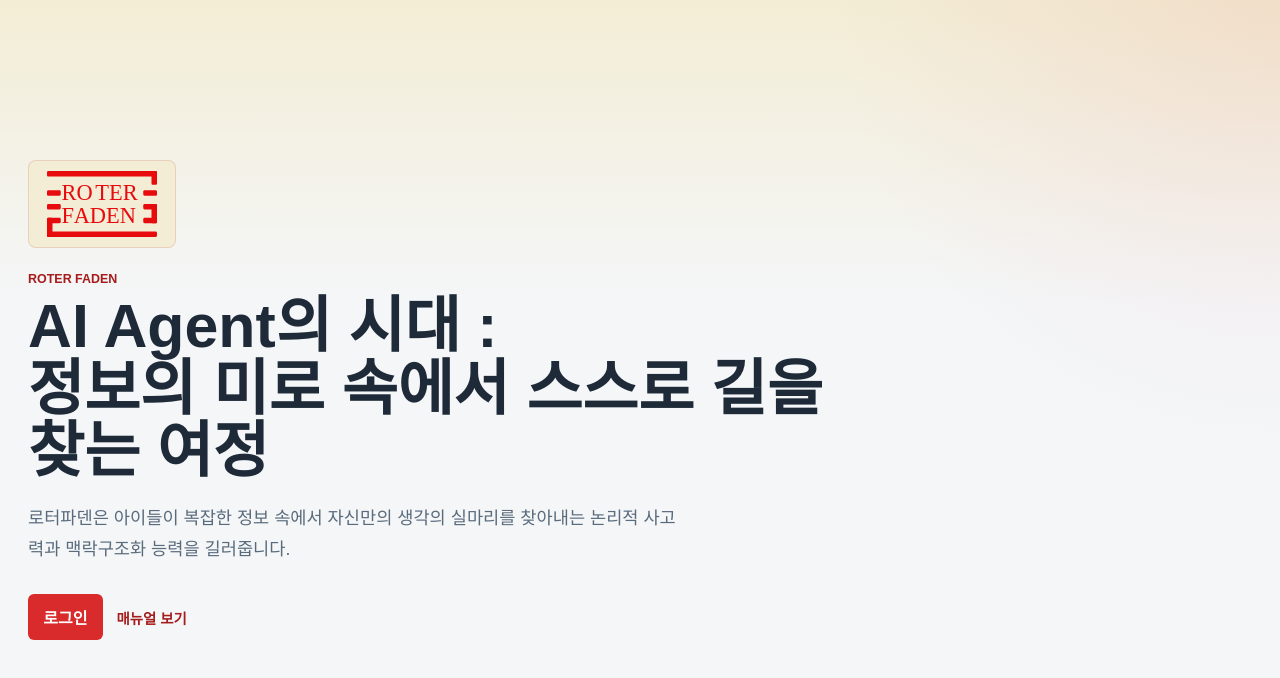
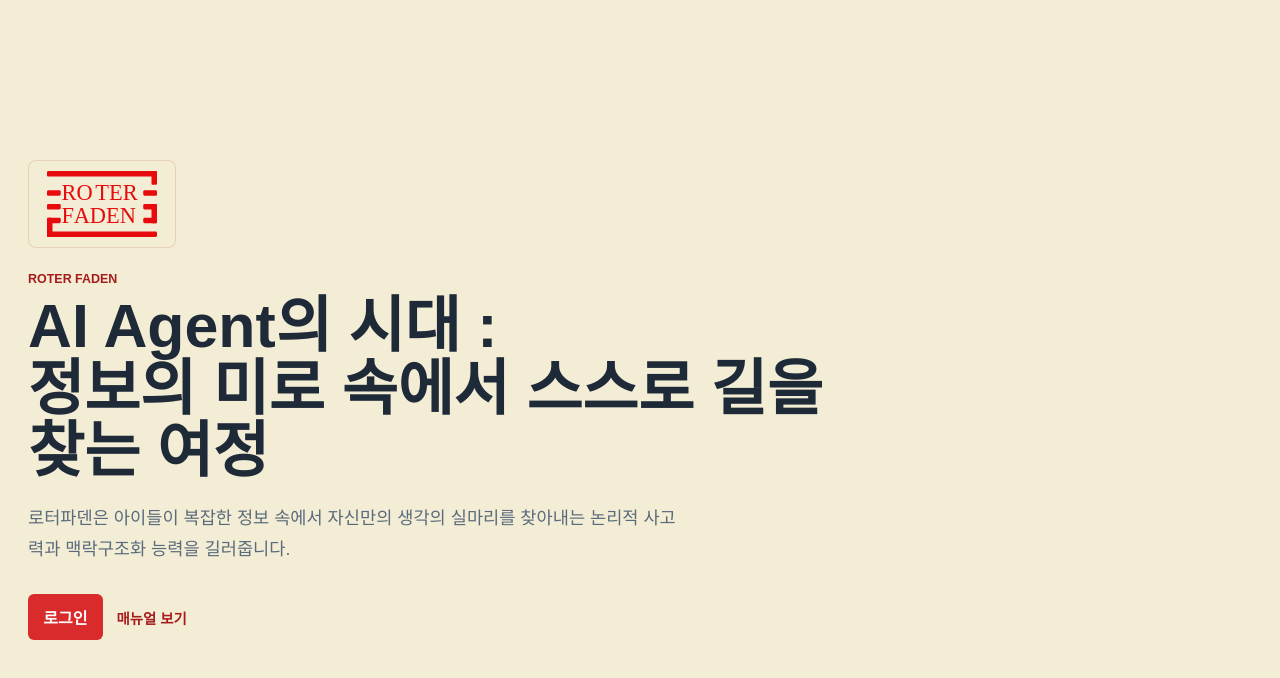
Before and after one commit to scottzeong/context-sketch-lab, a Next.js app: page / in a window 1280 px wide. Shown: the top 678 px of the page. Built offline with nearby package versions, Linux system fonts and the light colour scheme; a web font is replaced by a local one.

Commit message:
Use solid brand background

```diff
--- a/src/app/globals.css
+++ b/src/app/globals.css
@@ -28,9 +28,7 @@
 
 body {
   margin: 0;
-  background:
-    radial-gradient(circle at top right, rgba(217, 43, 43, 0.08), transparent 28rem),
-    linear-gradient(180deg, var(--bg) 0%, var(--canvas) 38%, var(--canvas) 100%);
+  background: var(--bg);
   color: var(--ink);
   font-family: "Pretendard", Arial, Helvetica, sans-serif;
 }
```
